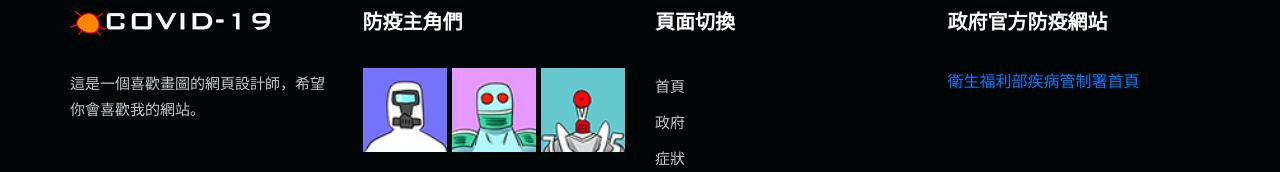
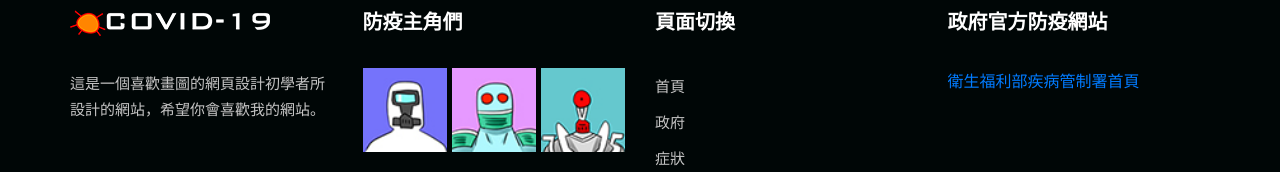
Before and after one commit to A108070031/WuHan, a plain HTML site: page about.html in a window 1280 px wide. Shown: the part 3249-3421 px from the top of the page. Drawn offline with nearby package versions, Linux system fonts and the light colour scheme.

Commit message:
Update about.html

```diff
--- a/about.html
+++ b/about.html
@@ -292,7 +292,7 @@
                                 <img src="img/ICON2.png" alt="">
                             </a>
                         </div>
-                        <p>這是一個喜歡畫圖的網頁設計師，希望你會喜歡我的網站。</p>
+                        <p>這是一個喜歡畫圖的網頁設計初學者所設計的網站，希望你會喜歡我的網站。</p>
 
                     </div>
                 </div>
```
